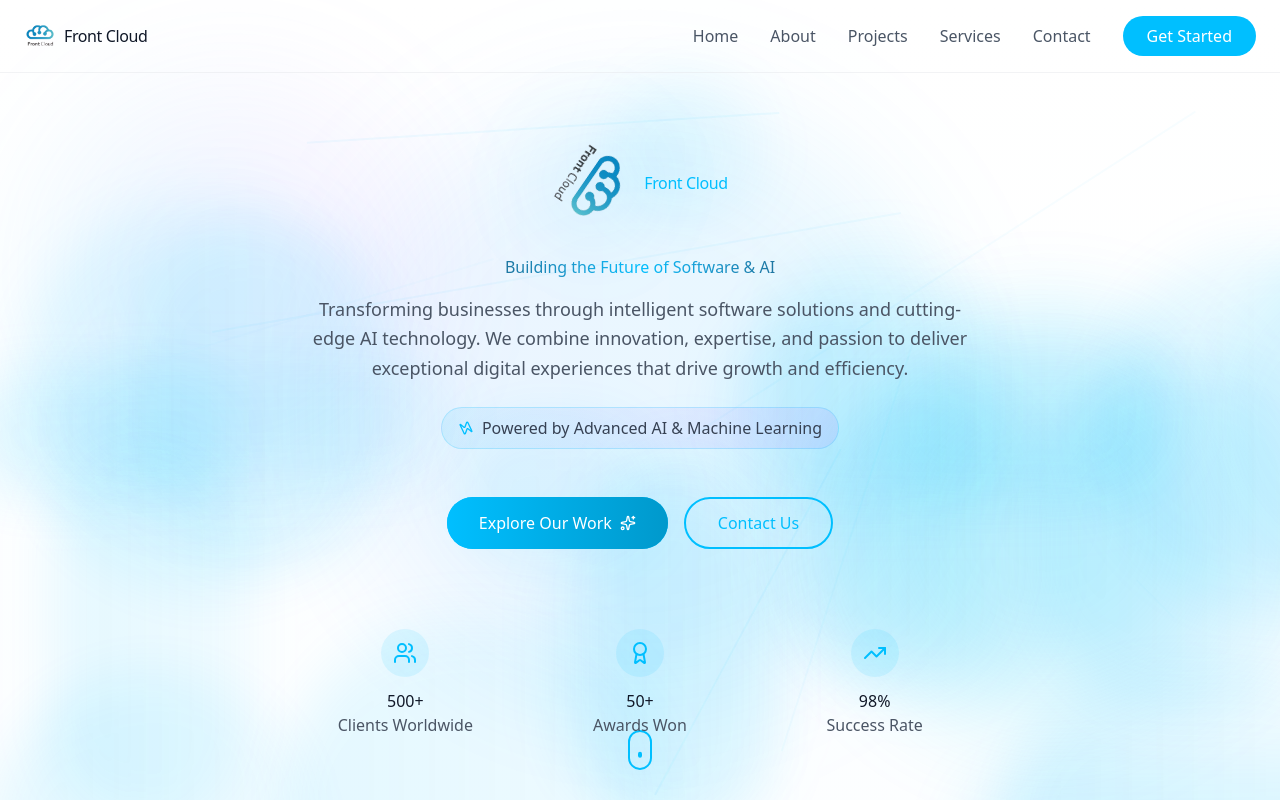
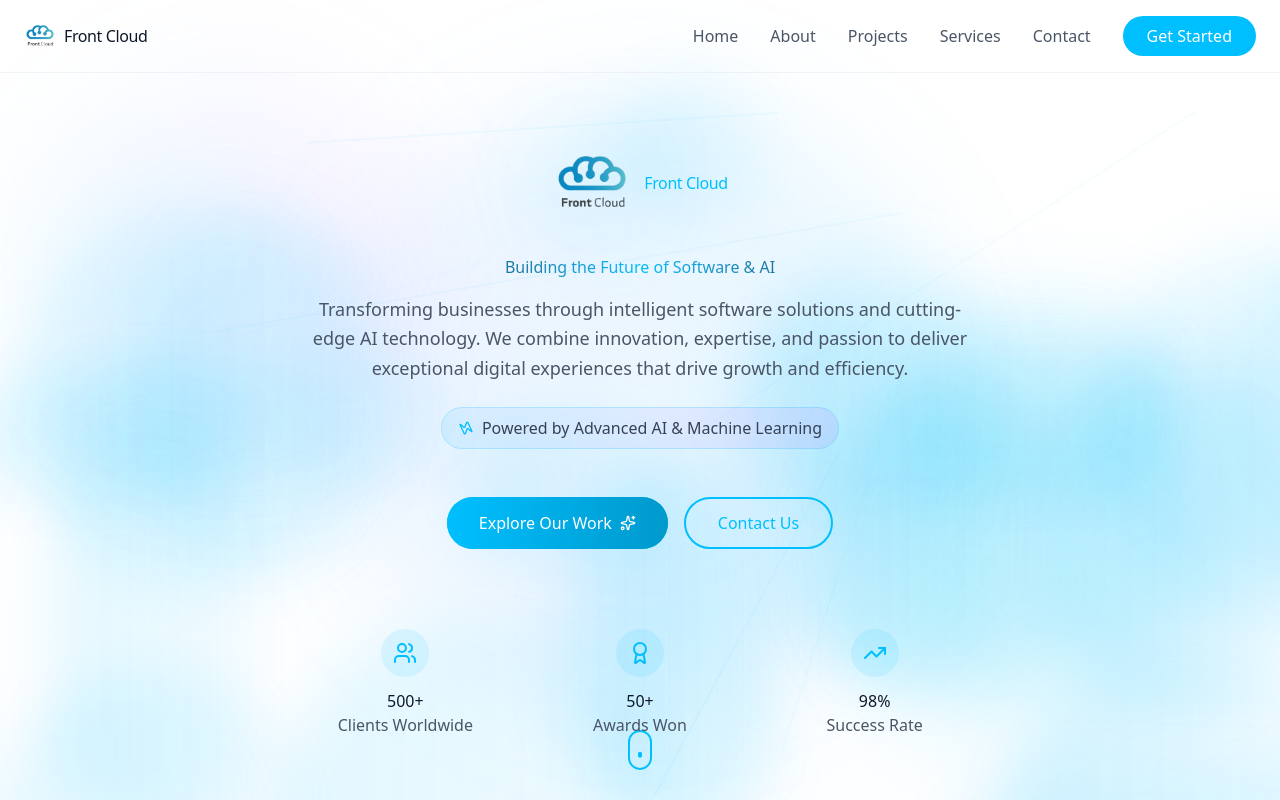
Before and after one commit to creator-cell/front-cloud-landing-page-main, a Next.js app: page / in a window 1280 px wide. Shown: the top 800 px of the page. Built offline with nearby package versions, Linux system fonts and the light colour scheme.

Commit message:
removed svg animations

```diff
--- a/src/pages/Home.tsx
+++ b/src/pages/Home.tsx
@@ -20,7 +20,7 @@ export function Hero() {
   return (
     <section className="relative min-h-screen flex items-center justify-center overflow-hidden pt-20">
       {/* Animated Background */}
-      <div className="absolute inset-0 overflow-hidden">
+      <div className="absolute inset-0 overflow-hidden pointer-events-none">
         {/* Gradient Orbs */}
         <div className="absolute top-20 left-10 w-96 h-96 bg-gradient-to-r from-[#00BFFF]/20 to-purple-400/20 rounded-full blur-3xl animate-pulse" />
         <div
@@ -28,6 +28,20 @@ export function Hero() {
           style={{ animationDelay: "1s" }}
         />
         <div className="absolute top-1/2 left-1/2 -translate-x-1/2 -translate-y-1/2 w-[600px] h-[600px] bg-gradient-to-r from-blue-400/10 to-[#00BFFF]/10 rounded-full blur-3xl" />
+
+        {/* Faded AI illustration */}
+        <div className="absolute inset-0 opacity-30 mix-blend-screen">
+          <div className="relative w-full h-full">
+            <Image
+              src="/ai-overlay.svg"
+              alt="Faded AI circuit illustration"
+              fill
+              sizes="100vw"
+              className="object-contain"
+              priority
+            />
+          </div>
+        </div>
 
         {/* Floating AI Neural Network Lines */}
         <svg className="absolute inset-0 w-full h-full opacity-10">
@@ -71,10 +85,10 @@ export function Hero() {
             }}
             transition={{
               duration: Math.random() * 10 + 10,
-              repeat: Infinity,
-              ease: "linear",
-            }}
-          />
+            repeat: Infinity,
+            ease: "linear",
+          }}
+        />
         ))}
       </div>
 
@@ -86,17 +100,7 @@ export function Hero() {
           transition={{ duration: 0.8 }}
           className="mb-8 inline-flex items-center gap-3"
         >
-          <motion.div
-            className="relative"
-            animate={{
-              rotate: [0, 360],
-            }}
-            transition={{
-              duration: 20,
-              repeat: Infinity,
-              ease: "linear",
-            }}
-          >
+          <div className="relative">
             {/* <Cloud className="w-20 h-20 text-[#00BFFF]" strokeWidth={1.5} /> */}
             <Image src={"/logo/logo.png"} alt="Logo" width={80} height={80} />
             <motion.div
@@ -111,7 +115,7 @@ export function Hero() {
                 ease: "easeInOut",
               }}
             />
-          </motion.div>
+          </div>
           <motion.div
             initial={{ opacity: 0, x: -20 }}
             animate={{ opacity: 1, x: 0 }}
```
Also changed, not shown: public/ai-overlay.svg (added).
